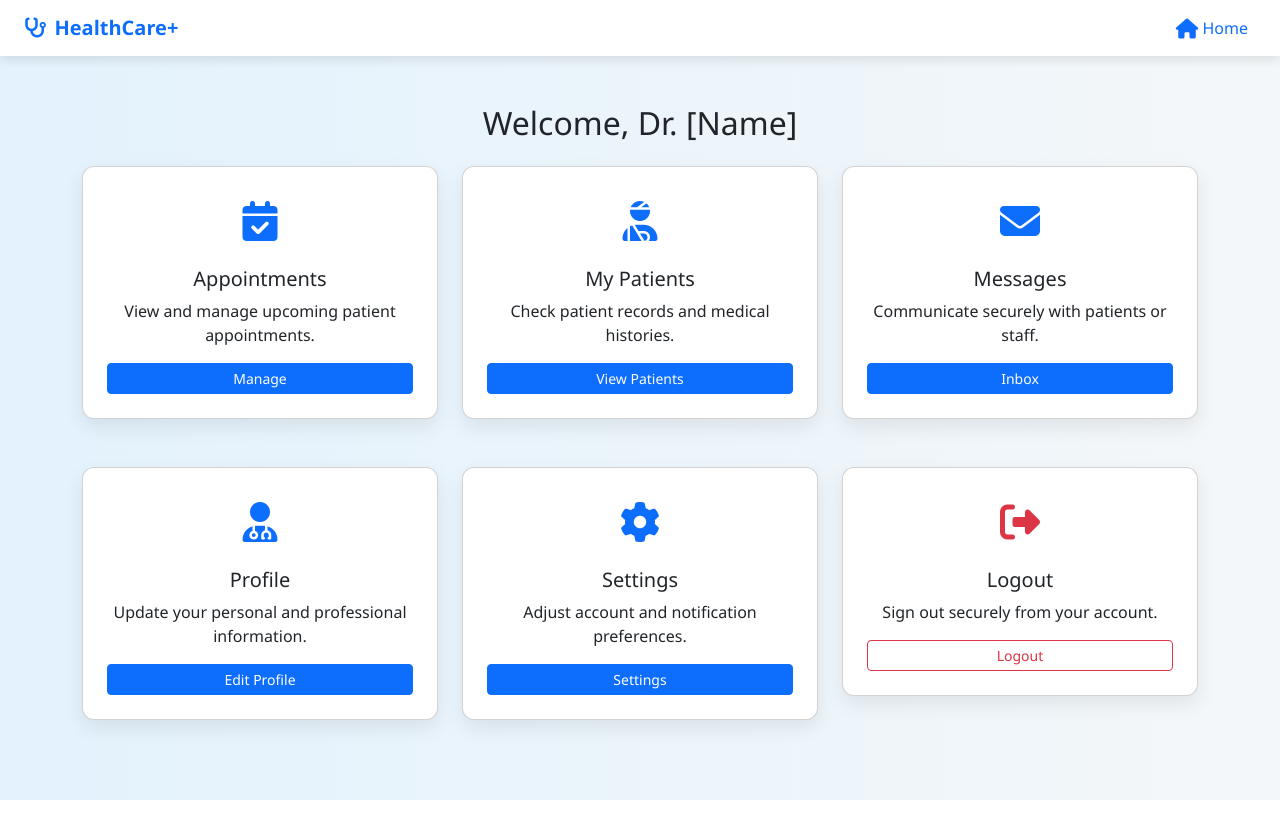
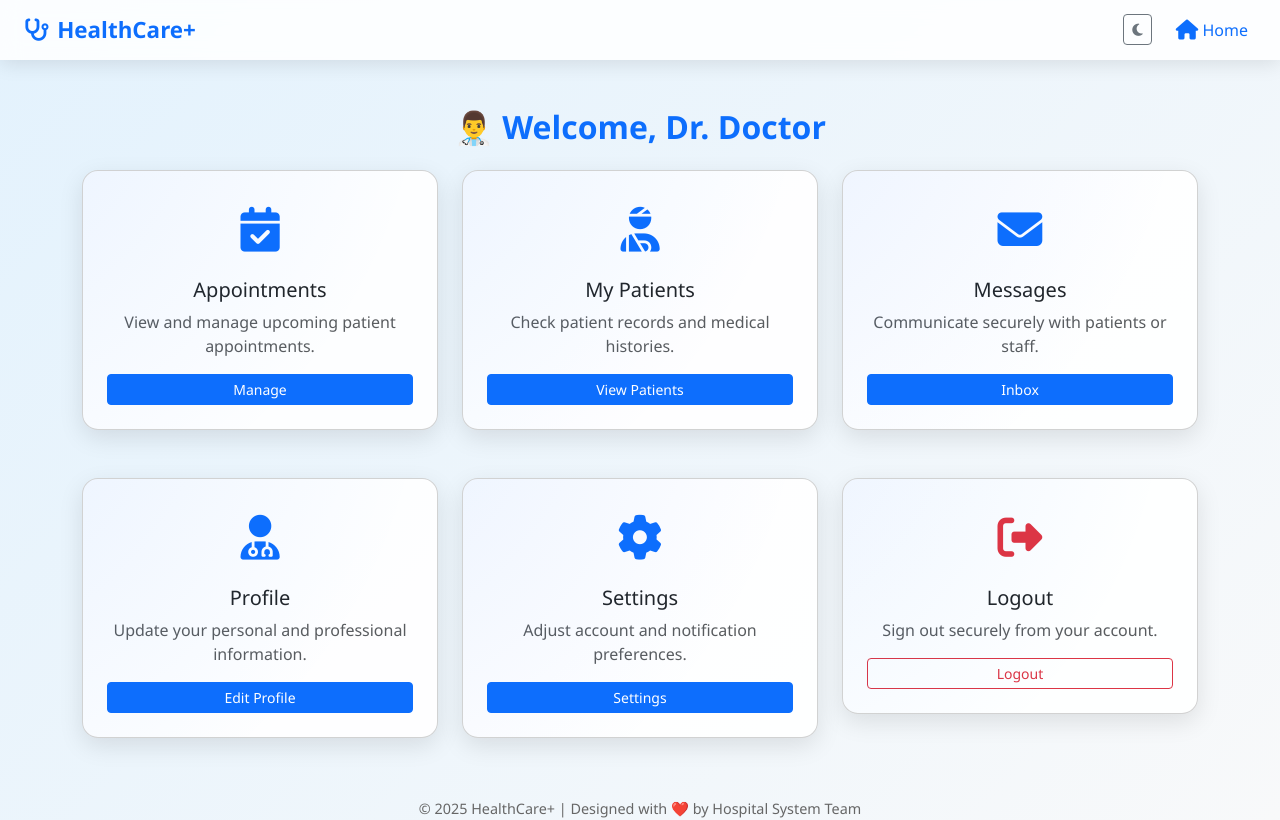
Before and after one commit to Rakshitsoni1410/hosptial-in-django, a Django app: page /home/doctor-dashboard/ in a window 1280 px wide. Run offline with Django 5.2, Linux system fonts and the light colour scheme; some libraries are stand-ins or nearby versions.

Commit message:
Enhance doctor and patient dashboard functionality by adding session management for user names and updating the dashboard templates for improved user experience.

```diff
--- a/hospital_project/hospital/templates/doctor-dashboard.html
+++ b/hospital_project/hospital/templates/doctor-dashboard.html
@@ -1,49 +1,136 @@
+{% load static %}
 <!DOCTYPE html>
 <html lang="en">
 <head>
   <meta charset="UTF-8" />
   <meta name="viewport" content="width=device-width, initial-scale=1.0" />
   <title>Doctor Dashboard | HealthCare+</title>
-    <link
-      href="https://cdn.jsdelivr.net/npm/bootstrap@5.3.2/dist/css/bootstrap.min.css"
-      rel="stylesheet"
-    />
-    <link
-      rel="stylesheet"
-      href="https://cdnjs.cloudflare.com/ajax/libs/font-awesome/6.5.0/css/all.min.css"
-    />
+
+  <!-- Bootstrap & Icons -->
+  <link href="https://cdn.jsdelivr.net/npm/bootstrap@5.3.3/dist/css/bootstrap.min.css" rel="stylesheet" />
+  <link href="https://cdnjs.cloudflare.com/ajax/libs/font-awesome/6.6.0/css/all.min.css" rel="stylesheet" />
+
   <style>
+    :root {
+      --primary: #0d6efd;
+      --bg-gradient: linear-gradient(135deg, #e3f2fd, #f8f9fa);
+      --card-bg: rgba(255, 255, 255, 0.9);
+      --shadow: 0 8px 25px rgba(0, 0, 0, 0.1);
+    }
+
     body {
       font-family: "Segoe UI", Tahoma, sans-serif;
-        background: linear-gradient(to right, #e3f2fd, #f4f7f9);
+      background: var(--bg-gradient);
       min-height: 100vh;
+      overflow-x: hidden;
+      transition: background 0.3s, color 0.3s;
     }
+
+    /* Navbar */
     .navbar {
-        box-shadow: 0 4px 10px rgba(0, 0, 0, 0.1);
+      backdrop-filter: blur(10px);
+      background-color: rgba(255, 255, 255, 0.85) !important;
+      box-shadow: 0 4px 20px rgba(0, 0, 0, 0.1);
     }
+
+    .navbar-brand {
+      font-weight: 700;
+      font-size: 1.4rem;
+    }
+
+    /* Dashboard Cards */
     .dashboard-card {
-        border-radius: 12px;
-        box-shadow: 0 8px 20px rgba(0, 0, 0, 0.08);
-        transition: transform 0.2s;
-        background: #fff;
+      border-radius: 16px;
+      background: var(--card-bg);
+      box-shadow: var(--shadow);
+      transition: all 0.3s ease;
+      position: relative;
+      overflow: hidden;
     }
+
+    .dashboard-card::before {
+      content: "";
+      position: absolute;
+      top: -50%;
+      left: -50%;
+      width: 200%;
+      height: 200%;
+      background: radial-gradient(circle at top left, rgba(13, 110, 253, 0.1), transparent 60%);
+      z-index: 0;
+    }
+
     .dashboard-card:hover {
-        transform: translateY(-5px);
+      transform: translateY(-8px);
+      box-shadow: 0 15px 35px rgba(0, 0, 0, 0.2);
     }
+
     .icon-box {
-        font-size: 2.5rem;
-        color: #0d6efd;
+      font-size: 2.8rem;
+      color: var(--primary);
+      z-index: 1;
+      transition: color 0.3s, transform 0.3s;
+    }
+
+    .dashboard-card:hover .icon-box {
+      transform: scale(1.1);
+      color: #084298;
+      text-shadow: 0 0 10px rgba(13, 110, 253, 0.3);
+    }
+
+    h2 {
+      font-weight: 600;
+      color: var(--primary);
+    }
+
+    footer {
+      text-align: center;
+      margin-top: 60px;
+      font-size: 0.9rem;
+      color: #666;
+    }
+
+    /* Dark Mode */
+    .dark-mode {
+      background: linear-gradient(135deg, #121212, #1c1c1c);
+      color: #eaeaea;
+    }
+    .dark-mode .navbar {
+      background-color: rgba(20, 20, 20, 0.85) !important;
+    }
+    .dark-mode .dashboard-card {
+      background: #1f1f1f;
+      color: #eaeaea;
+      box-shadow: 0 0 20px rgba(13, 110, 253, 0.2);
+    }
+    .dark-mode footer {
+      color: #aaa;
+    }
+
+    /* Responsive */
+    @media (max-width: 768px) {
+      .icon-box {
+        font-size: 2.2rem;
+      }
+      h5 {
+        font-size: 1rem;
+      }
     }
   </style>
 </head>
+
 <body>
   <!-- Navbar -->
-    <nav class="navbar navbar-expand-lg navbar-light bg-white">
+  <nav class="navbar navbar-expand-lg navbar-light sticky-top">
     <div class="container-fluid px-4">
-        <a class="navbar-brand fw-bold text-primary" href="#">
+      <a class="navbar-brand text-primary" href="#">
         <i class="fa-solid fa-stethoscope me-2"></i>HealthCare+
       </a>
-        <ul class="navbar-nav ms-auto">
+
+      <div class="d-flex align-items-center">
+        <button id="themeToggle" class="btn btn-outline-secondary btn-sm me-3">
+          <i class="fa-solid fa-moon"></i>
+        </button>
+        <ul class="navbar-nav">
           <li class="nav-item">
             <a href="{% url 'home' %}" class="nav-link text-primary">
               <i class="fa fa-home fa-lg"></i> Home
@@ -51,20 +138,20 @@
           </li>
         </ul>
       </div>
+    </div>
   </nav>
 
   <!-- Dashboard Content -->
   <div class="container my-5">
-      <h2 class="mb-4 text-center">Welcome, Dr. [Name]</h2>
+    <h2 class="mb-4 text-center">👨‍⚕️ Welcome, Dr. {{ doctor_name|default:"Ravi" }}</h2>
+
     <div class="row g-4">
       <!-- Appointments -->
       <div class="col-md-4">
         <div class="card dashboard-card p-4 text-center">
-            <div class="icon-box mb-3">
-              <i class="fa-solid fa-calendar-check"></i>
-            </div>
-            <h5 class="mb-2">Appointments</h5>
-            <p>View and manage upcoming patient appointments.</p>
+          <div class="icon-box mb-3"><i class="fa-solid fa-calendar-check"></i></div>
+          <h5>Appointments</h5>
+          <p class="text-muted">View and manage upcoming patient appointments.</p>
           <a href="#" class="btn btn-primary btn-sm">Manage</a>
         </div>
       </div>
@@ -72,11 +159,9 @@
       <!-- Patients -->
       <div class="col-md-4">
         <div class="card dashboard-card p-4 text-center">
-            <div class="icon-box mb-3">
-              <i class="fa-solid fa-user-injured"></i>
-            </div>
-            <h5 class="mb-2">My Patients</h5>
-            <p>Check patient records and medical histories.</p>
+          <div class="icon-box mb-3"><i class="fa-solid fa-user-injured"></i></div>
+          <h5>My Patients</h5>
+          <p class="text-muted">Check patient records and medical histories.</p>
           <a href="#" class="btn btn-primary btn-sm">View Patients</a>
         </div>
       </div>
@@ -84,11 +169,9 @@
       <!-- Messages -->
       <div class="col-md-4">
         <div class="card dashboard-card p-4 text-center">
-            <div class="icon-box mb-3">
-              <i class="fa-solid fa-envelope"></i>
-            </div>
-            <h5 class="mb-2">Messages</h5>
-            <p>Communicate securely with patients or staff.</p>
+          <div class="icon-box mb-3"><i class="fa-solid fa-envelope"></i></div>
+          <h5>Messages</h5>
+          <p class="text-muted">Communicate securely with patients or staff.</p>
           <a href="#" class="btn btn-primary btn-sm">Inbox</a>
         </div>
       </div>
@@ -98,11 +181,9 @@
       <!-- Profile -->
       <div class="col-md-4">
         <div class="card dashboard-card p-4 text-center">
-            <div class="icon-box mb-3">
-              <i class="fa-solid fa-user-doctor"></i>
-            </div>
-            <h5 class="mb-2">Profile</h5>
-            <p>Update your personal and professional information.</p>
+          <div class="icon-box mb-3"><i class="fa-solid fa-user-doctor"></i></div>
+          <h5>Profile</h5>
+          <p class="text-muted">Update your personal and professional information.</p>
           <a href="#" class="btn btn-primary btn-sm">Edit Profile</a>
         </div>
       </div>
@@ -111,8 +192,8 @@
       <div class="col-md-4">
         <div class="card dashboard-card p-4 text-center">
           <div class="icon-box mb-3"><i class="fa-solid fa-gear"></i></div>
-            <h5 class="mb-2">Settings</h5>
-            <p>Adjust account and notification preferences.</p>
+          <h5>Settings</h5>
+          <p class="text-muted">Adjust account and notification preferences.</p>
           <a href="#" class="btn btn-primary btn-sm">Settings</a>
         </div>
       </div>
@@ -120,19 +201,30 @@
       <!-- Logout -->
       <div class="col-md-4">
         <div class="card dashboard-card p-4 text-center">
-            <div class="icon-box mb-3 text-danger">
-              <i class="fa-solid fa-right-from-bracket"></i>
-            </div>
-            <h5 class="mb-2">Logout</h5>
-            <p>Sign out securely from your account.</p>
-            <a href="{% url 'home' %}" class="btn btn-outline-danger btn-sm"
-              >Logout</a
-            >
+          <div class="icon-box mb-3 text-danger"><i class="fa-solid fa-right-from-bracket"></i></div>
+          <h5>Logout</h5>
+          <p class="text-muted">Sign out securely from your account.</p>
+          <a href="{% url 'home' %}" class="btn btn-outline-danger btn-sm">Logout</a>
         </div>
       </div>
     </div>
   </div>
 
-    <script src="https://cdn.jsdelivr.net/npm/bootstrap@5.3.2/dist/js/bootstrap.bundle.min.js"></script>
+  <footer>
+    © 2025 HealthCare+ | Designed with ❤️ by Hospital System Team
+  </footer>
+
+  <script src="https://cdn.jsdelivr.net/npm/bootstrap@5.3.3/dist/js/bootstrap.bundle.min.js"></script>
+
+  <!-- Theme Toggle -->
+  <script>
+    const toggle = document.getElementById("themeToggle");
+    toggle.addEventListener("click", () => {
+      document.body.classList.toggle("dark-mode");
+      const icon = toggle.querySelector("i");
+      icon.classList.toggle("fa-moon");
+      icon.classList.toggle("fa-sun");
+    });
+  </script>
 </body>
 </html>
--- a/hospital_project/hospital/views.py
+++ b/hospital_project/hospital/views.py
@@ -2,8 +2,12 @@ from django.shortcuts import render, redirect
 from django.http import HttpResponse
 from django.contrib import messages  # ✅ Import messages
 
+# ----------------------------
+# 🏠 HOME PAGE
+# ----------------------------
 def home(request):
     return render(request, "home.html")
+
 
 # ----------------------------
 # 🧍‍♀️ PATIENT SECTION
@@ -18,13 +22,18 @@ def patient(request):
 
     # ✅ Dummy login check
     if email == "r@gmail.com" and password == "11":
+        request.session["patient_name"] = "Ravi"  # Save name in session
         return redirect("patient_dashboard")
     else:
         messages.error(request, "Invalid Email or Password.")
         return render(request, "patient.html")
 
+
 def patient_dashboard(request):
-    return render(request, "patient-dashboard.html")
+    # ✅ Retrieve stored session name (default fallback)
+    patient_name = request.session.get("patient_name", "Patient")
+    context = {"patient_name": patient_name}
+    return render(request, "patient-dashboard.html", context)
 
 
 # ----------------------------
@@ -37,12 +46,14 @@ def doctor(request):
     email = request.POST.get("email")
     password = request.POST.get("password")
 
-    # ✅ Dummy doctor login check
     if email == "r1@gmail.com" and password == "10":
+        request.session["doctor_name"] = "Dr. Smith"  # ✅ store temporarily
         return redirect("doctor_dashboard")
     else:
         messages.error(request, "Invalid Email or Password.")
         return render(request, "doctor.html")
 
+
 def doctor_dashboard(request):
-    return render(request, "doctor-dashboard.html")
+    doctor_name = request.session.get("doctor_name", "Doctor")
+    return render(request, "doctor-dashboard.html", {"doctor_name": doctor_name})
```
Also changed, not shown: hospital_project/db.sqlite3. Lines whose indentation alone changed are shown as unchanged.
